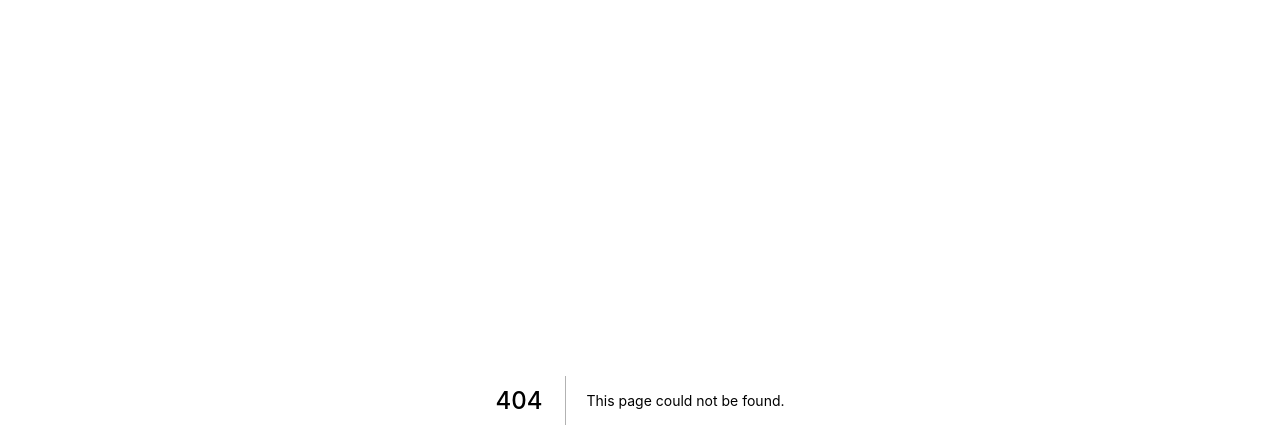
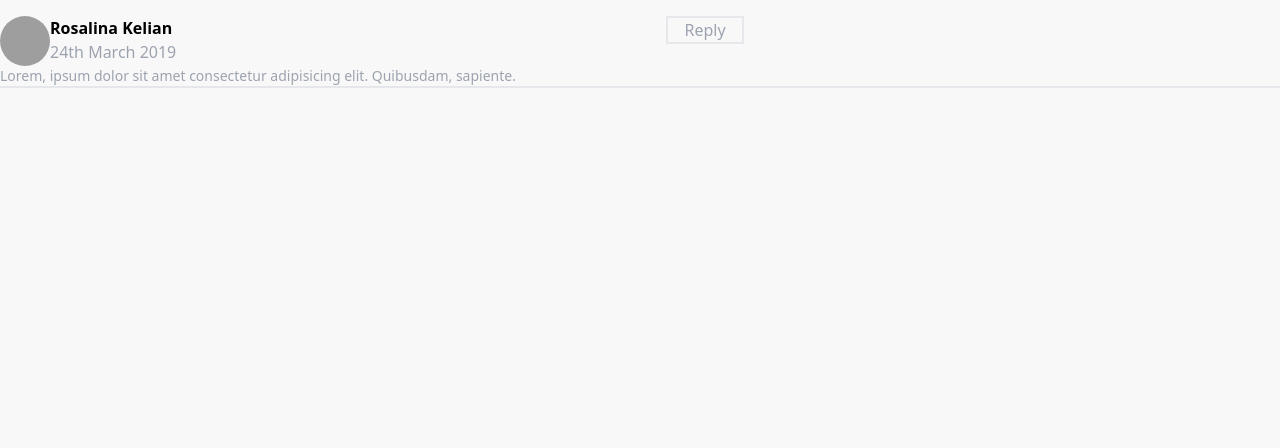
Before and after one commit to Krikor-Greg-Markarian/press71, a Next.js app: page /details/Comments in a window 1280 px wide. Before the commit this address had no page. Shown: the top 448 px of the page. Built offline with nearby package versions, Linux system fonts and the light colour scheme; grey boxes are pictures that could not be loaded.

Commit message:
comments section

```diff
--- /dev/null
+++ b/pages/details/Comments.js
@@ -0,0 +1,26 @@
+import React from "react";
+
+function Comments() {
+  return (
+    <div>
+      <div className="flex pt-4">
+        <div className="flex-shrink">
+          <div className="iconprofile rounded-full "></div>
+        </div>
+        <div className="flex-grow w-20">
+          <p className="font-bold">Rosalina Kelian</p>
+          <p className="text-gray-400">24th March 2019</p>
+        </div>
+        <div className="flex-grow">
+          <button className="border-2 px-4 text-gray-400">Reply</button>
+        </div>
+      </div>
+      <p className="text-gray-400 text-sm border-b-2">
+        Lorem, ipsum dolor sit amet consectetur adipisicing elit. Quibusdam,
+        sapiente.
+      </p>
+    </div>
+  );
+}
+
+export default Comments;
```
